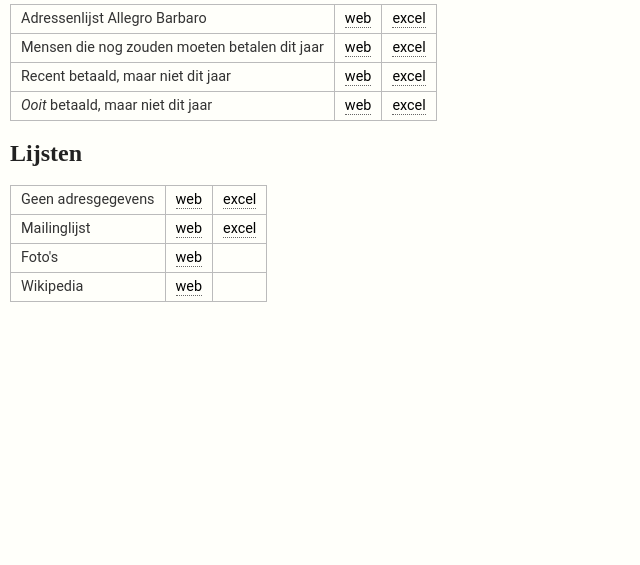
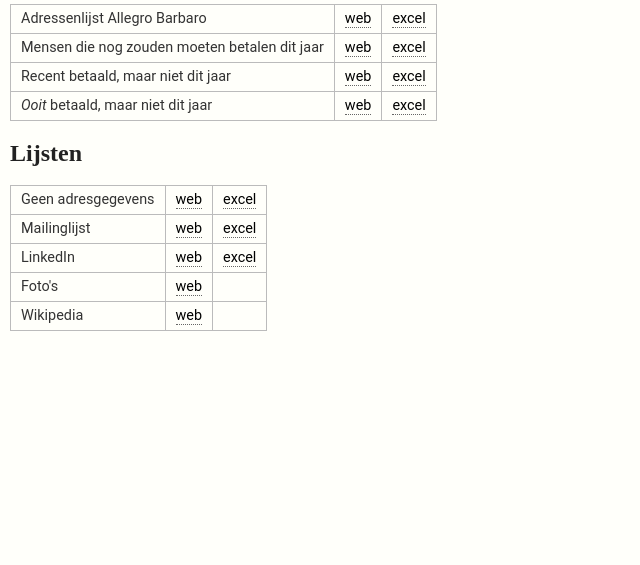
Before and after one commit to mvuijlst/alumni, a Django app: page /repertorium/rapport in a window 1280 px wide. Shown: the part 111-676 px from the top of the page, without its empty margins (0-640 px from the left). Run offline with Django 3.2, Linux system fonts and the light colour scheme; the visitor is signed in with stand-in values (Sample User, id 1); some libraries are stand-ins or nearby versions.

Commit message:
LinkedIn-rapport toegevoegd

```diff
--- a/repertorium/alumni/templates/alumni/adreslijst.html
+++ b/repertorium/alumni/templates/alumni/adreslijst.html
@@ -10,7 +10,10 @@
 	{{ uitleg|safe }}
 
 	<table class="stripe topalign">
-		<tr><th>#</th><th>Naam</th><th>Rhetorica</th><th>Adres</th><th>email</th></tr>
+		<tr>{% for veld in velden %}
+				<th>{{ veld }}</th>
+			{% endfor %}
+		</tr>
 		{% for persoon in personen %}
 			<tr class="{%if not persoon.rhetorica %}andere {% endif %}{% cycle 'oneven' 'even' %}">
 				<th>{{ forloop.counter }}</th>
--- a/repertorium/alumni/templates/alumni/rapport.html
+++ b/repertorium/alumni/templates/alumni/rapport.html
@@ -34,6 +34,10 @@
 			<td><a href="{% url 'mailinglijst' 'w' %}">web</a></td>
 			<td><a href="{% url 'mailinglijst' 'x' %}">excel</a></td>
 		</tr>
+		<tr><td>LinkedIn</td>
+			<td><a href="{% url 'linkedin' 'w' %}">web</a></td>
+			<td><a href="{% url 'linkedin' 'x' %}">excel</a></td>
+		</tr>
 		<tr><td>Foto's</td>
 			<td><a href="{% url 'fotomuur' %}">web</a></td>
 			<td></td>
--- a/repertorium/alumni/urls.py
+++ b/repertorium/alumni/urls.py
@@ -23,6 +23,7 @@ urlpatterns = [
 
     url(r'^rapport/(?P<formaat>[wx])/geenadres$', views.geenadres, name='geenadres'),
     url(r'^rapport/(?P<formaat>[wx])/mailinglijst$', views.mailinglijst, name='mailinglijst'),
+    url(r'^rapport/(?P<formaat>[wx])/linkedin$', views.linkedin, name='linkedin'),
     url(r'^rapport/(?P<formaat>[wx])/nietalumni$', views.nietalumni, name='nietalumni'),
 
     url(r'^rapport/fotomuur$', views.fotomuur, name='fotomuur'),
--- a/repertorium/alumni/views.py
+++ b/repertorium/alumni/views.py
@@ -162,6 +162,7 @@ def moetbetalen(request, formaat):
 
 	context = {
 		'titel': 'Moeten betalen',
+		'velden': ['#', 'Naam', 'Rhetorica', 'Adres', 'E-mail'],
 		'personen': personen,
 		'uitleg': """<p>Lijst van mensen die </p>
 			<ol><li>zouden moeten betalen (afgestudeerd meer dan een jaar geleden)</li>
@@ -282,8 +283,9 @@ def moetABkrijgen(request, formaat):
 		""".format(schooljaar))
 
 	context = {
+		'titel': 'Adressenlijst Allegro Barbara',
 		'personen': personen,
-		'titel': 'Adressenlijst Allegro Barbara',
+		'velden': ['#', 'Naam', 'Rhetorica', 'Adres', 'E-mail'],
 		'uitleg': """ <p>Lijst van mensen die </p>
 			<ol><li>AB moeten krijgen, omdat ze <ul><li>dit jaar betalend lid zijn, of </li><li>vorig schooljaar afgestudeerd zijn, of</li><li>oud-leraar, raad van bestuur e.d. zijn</li></ul></li>
 				<li>niet overleden zijn</li>
@@ -339,6 +341,7 @@ def geenadres(request, formaat):
 	context = {
 		'titel': 'Alumni zonder (geldig) adres',
 		'personen': personen,
+		'velden': ['#', 'Naam', 'Rhetorica', '[Laatst gekende] adres', 'E-mail'],
 		'uitleg': """<p>Lijst van mensen die </p>
 			<ol><li>niet overleden zijn</li>
 			<li>niet gezegd hebben dat ze niet meer willen gecontacteerd worden</li>
@@ -390,10 +393,47 @@ def mailinglijst(request, formaat):
 	context = {
 		'titel': 'Mailinglijst alumni',
 		'personen': personen,
+		'velden': ['#', 'Naam', 'Rhetorica', '', 'E-mail'],
 		'uitleg': """<p>Lijst van mensen die </p>
 			<ol><li>niet overleden zijn</li>
 			<li>niet gezegd hebben dat ze niet meer willen gecontacteerd worden</li>
 			<li>en die een e-mailadres hebben</li>
+		</ol>"""
+	}
+
+	if formaat == "w":
+		return render(request, 'alumni/adreslijst.html', context)
+	else:
+		response = HttpResponse(content_type='application/vnd.ms-excel')
+		response['Content-Disposition'] = 'attachment; filename=Report.xlsx'
+		xlsx_data = XLSadreslijst(context)
+		response.write(xlsx_data)
+		return response
+
+@login_required
+def linkedin(request, formaat):
+	personen = Persoon.objects.raw("""
+		SELECT p.id, p.voornaam, p.achternaam achternaam, r.jaar jaar, r.richting richting, null adres, c.contactdata email
+		FROM alumni_persoon p
+				inner join alumni_contact c on p.id=c.persoon_id
+				inner join alumni_rhetorica r on p.rhetorica_id=r.id
+		WHERE
+			p.overleden=0 and
+			p.contacteren=1 and
+			c.contactmiddel_id=5
+		GROUP BY p.id
+
+		ORDER BY jaar, richting, achternaam
+		""")
+
+	context = {
+		'titel': 'Alumni op LinkedIn',
+		'personen': personen,
+		'velden': ['#', 'Naam', 'Rhetorica', '', 'LinkedIn'],
+		'uitleg': """<p>Lijst van mensen die </p>
+			<ol><li>niet overleden zijn</li>
+			<li>niet gezegd hebben dat ze niet meer willen gecontacteerd worden</li>
+			<li>en waaran we de LinkedIn-account hebben</li>
 		</ol>"""
 	}
 
```
